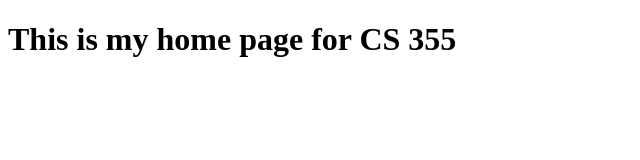
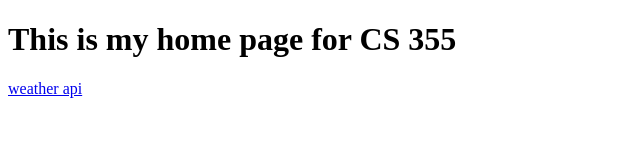
Before and after one commit to ganiasif98/ganiasif98.github.io, a plain HTML site: page index.html in a window 1280 px wide. Shown: the full height of the page, 0-640 px from the left. Drawn offline with Linux system fonts and the light colour scheme.

Commit message:
Update index.html

```diff
--- a/index.html
+++ b/index.html
@@ -3,6 +3,6 @@
 <title>CS 355 Home Page</title>
 <body>
 <h1>This is my home page for CS 355</h1>
-  <a href ="ganiasif98.github.io/weather.html"></a>
+  <a href ="ganiasif98.github.io/weather.html">weather api</a>
 </body>
 </html>
```
